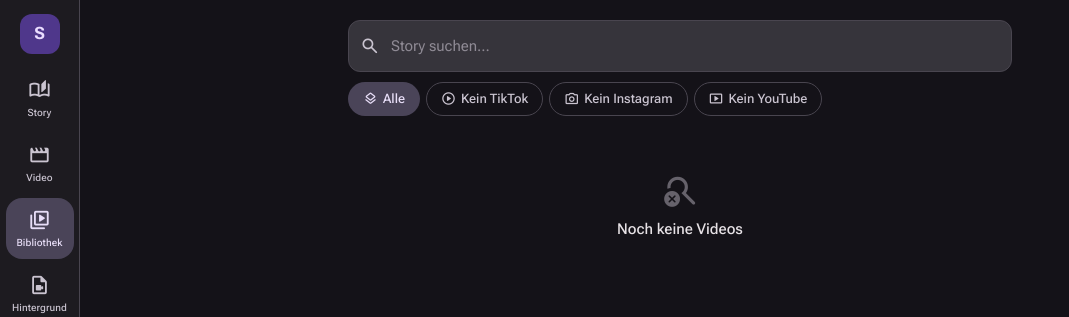
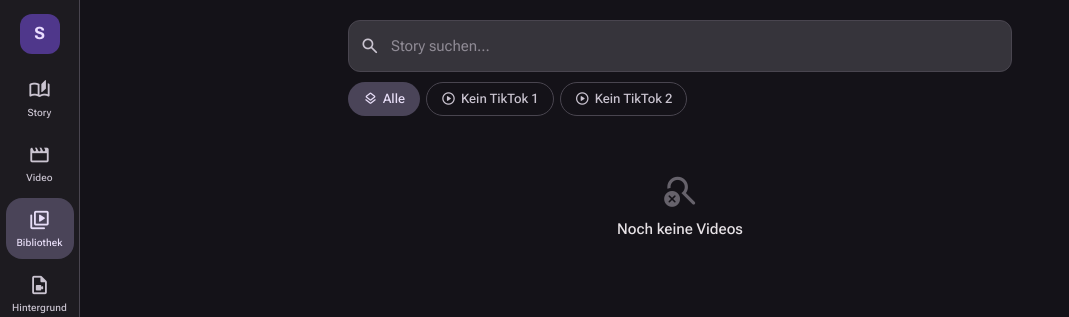
Before and after one commit to L8teNever/SARA, a Flask app: page /library in a window 1280 px wide. Shown: the top 317 px of the page, without its empty margins (0-1069 px from the left). Run offline with Flask 3, Linux system fonts and the light colour scheme; data comes from the database, SQL or seed files in the repository; data that the repository does not hold is empty.

Commit message:
feat: implement video library page with filtering and platform upload tracking functionality

```diff
--- a/templates/base.html
+++ b/templates/base.html
@@ -532,7 +532,7 @@ async function deleteJob(id){if(!confirm('Aufgabe wirklich löschen?'))return;tr
 function openVideoModal(src,title){
   document.getElementById('modal-title').textContent=title;
   const v=document.getElementById('modal-video');
-  v.src=src;v.load();
+  v.title=title;v.src=src;v.load();
   document.getElementById('video-modal').classList.add('open');
 }
 function closeModal(){
--- a/templates/pages/library.html
+++ b/templates/pages/library.html
@@ -10,9 +10,8 @@
         </div>
         <div class="row" id="lib-filter-chips" style="gap:6px">
           <button class="fchip is-on" data-f="all" onclick="setLibFilter('all',this)"><span class="mi">layers</span> Alle</button>
-          <button class="fchip" data-f="no-tiktok" onclick="setLibFilter('no-tiktok',this)"><span class="mi">play_circle</span> Kein TikTok</button>
-          <button class="fchip" data-f="no-instagram" onclick="setLibFilter('no-instagram',this)"><span class="mi">photo_camera</span> Kein Instagram</button>
-          <button class="fchip" data-f="no-youtube" onclick="setLibFilter('no-youtube',this)"><span class="mi">smart_display</span> Kein YouTube</button>
+          <button class="fchip" data-f="no-t1" onclick="setLibFilter('no-t1',this)"><span class="mi">play_circle</span> Kein TikTok 1</button>
+          <button class="fchip" data-f="no-t2" onclick="setLibFilter('no-t2',this)"><span class="mi">play_circle</span> Kein TikTok 2</button>
         </div>
       </div>
       <div id="lib-story-list">
@@ -70,9 +69,8 @@ function _matches(story){
   if(_libFilter==='all') return true;
   return story.parts.some(p=>{
     const u=p.uploads||[];
-    if(_libFilter==='no-tiktok')    return !u.find(x=>x.platform==='tiktok');
-    if(_libFilter==='no-instagram') return !u.find(x=>x.platform==='instagram');
-    if(_libFilter==='no-youtube')   return !u.find(x=>x.platform==='youtube');
+    if(_libFilter==='no-t1') return !u.find(x=>x.platform==='tiktok1');
+    if(_libFilter==='no-t2') return !u.find(x=>x.platform==='tiktok2');
     return true;
   });
 }
@@ -88,9 +86,8 @@ function renderLibraryList(){
   c.innerHTML='';
   filtered.forEach(story=>{
     const ups=story.parts.flatMap(p=>p.uploads||[]);
-    const hasT=ups.some(u=>u.platform==='tiktok');
-    const hasI=ups.some(u=>u.platform==='instagram');
-    const hasY=ups.some(u=>u.platform==='youtube');
+    const hasT1=ups.some(u=>u.platform==='tiktok1');
+    const hasT2=ups.some(u=>u.platform==='tiktok2');
     const row=document.createElement('div');
     row.className='lrow';
     row.innerHTML=`
@@ -99,9 +96,8 @@ function renderLibraryList(){
         <div class="lrow__meta"><span class="badge">${story.code}</span>&nbsp;·&nbsp;${story.parts.length} Teil(e) · ${formatDate(story.created_at)}</div>
       </div>
       <div class="lrow__plat">
-        <div class="pdot${hasT?' pdot--ok':''}" title="TikTok">T</div>
-        <div class="pdot${hasI?' pdot--ok':''}" title="Instagram">I</div>
-        <div class="pdot${hasY?' pdot--ok':''}" title="YouTube">Y</div>
+        <div class="pdot${hasT1?' pdot--ok':''}" title="TikTok 1">T1</div>
+        <div class="pdot${hasT2?' pdot--ok':''}" title="TikTok 2">T2</div>
       </div>
       <button class="btn btn--icon" style="color:var(--ce)" onclick="event.stopPropagation();deleteLibStory(${story.story_id},'${escHtml(story.title).replace(/'/g,"&#39;")}')">
         <span class="mi">delete</span>
@@ -128,7 +124,7 @@ function openLibDetail(story,push=true){
     const card=document.createElement('div');
     card.className='vcard';card.id='lib-card-'+part.id;
     card.innerHTML=`
-      <div class="vcard__thumb" onclick="openVideoModal('/video/${part.video_path}','${escHtml(story.title)} — Teil ${part.part_number}')">
+      <div class="vcard__thumb" onclick="openVideoModal('/video/${part.video_path}','${escHtml(social.video_title||story.title+' — Teil '+part.part_number)}')">
         ${part.cover_path?`<img src="/covers/${part.cover_path.split('/').pop()}" alt="Cover" loading="lazy">`:''}
         <video src="/video/${part.video_path}" preload="metadata" muted style="opacity:0"></video>
         <div class="vcard__pov"><span class="mi">play_circle</span></div>
@@ -174,7 +170,7 @@ function closeLibDetail(push=true){
 function renderPlatChips(partId,uploads){
   const c=document.getElementById('plat-'+partId);
   if(!c) return;
-  const plats=[{id:'tiktok',l:'TikTok',i:'play_circle'},{id:'instagram',l:'Instagram',i:'photo_camera'},{id:'youtube',l:'YouTube',i:'smart_display'}];
+  const plats=[{id:'tiktok1',l:'TikTok 1',i:'play_circle'},{id:'tiktok2',l:'TikTok 2',i:'play_circle'}];
   c.innerHTML='';
   plats.forEach(p=>{
     const ex=uploads.find(u=>u.platform===p.id);
@@ -242,7 +238,7 @@ async function markAllUploaded(story){
   if(!confirm(`Alle Teile von "${story.title}" als hochgeladen markieren?`)) return;
   try{
     for(const part of story.parts){
-      for(const p of['tiktok','instagram','youtube']){
+      for(const p of['tiktok1','tiktok2']){
         if(!(part.uploads||[]).some(u=>u.platform===p)){
           await fetch('/api/uploads',{method:'POST',headers:{'Content-Type':'application/json'},body:JSON.stringify({story_part_id:part.id,platform:p})});
         }
```
